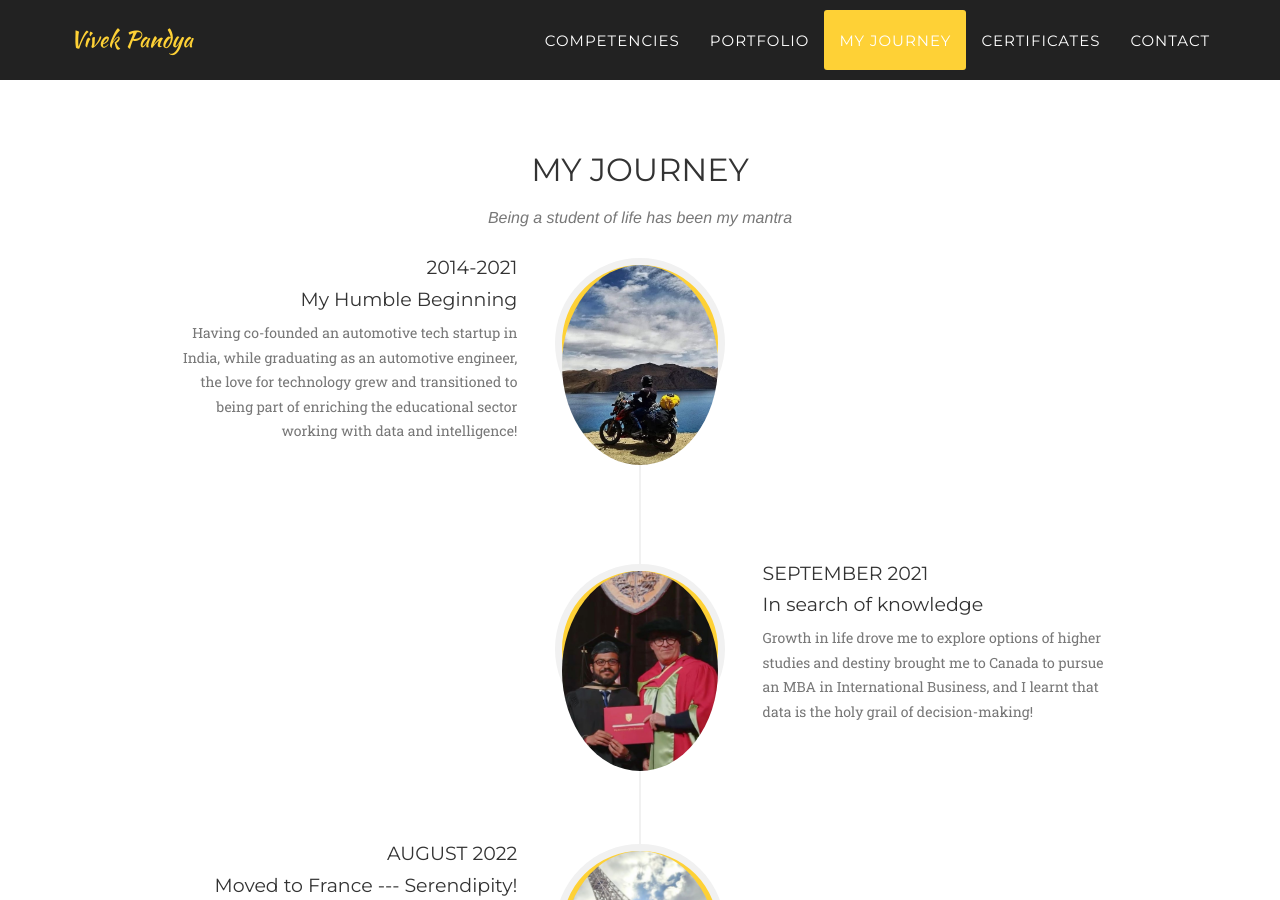
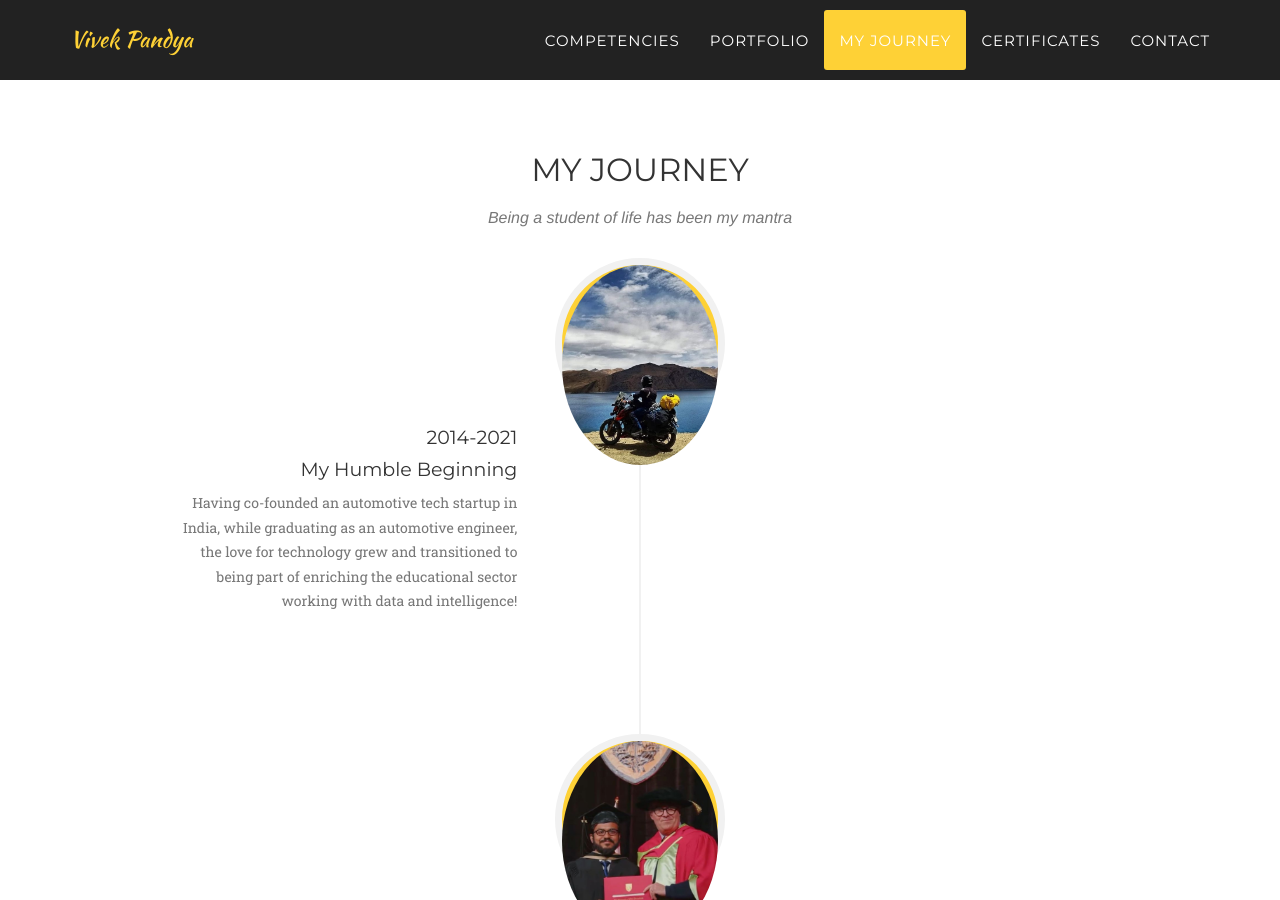
Before and after one commit to vivekp1705/vivekpandya, a Jekyll site: the page built from index.html, in a window 1280 px wide and 900 px high, scrolled down 2791 px. Built offline with Jekyll 4.4.1, drawn with Linux system fonts in a browser that asks for light colours; some web fonts are replaced.

Commit message:
Update about.html

```diff
--- a/_includes/about.html
+++ b/_includes/about.html
@@ -11,9 +11,9 @@
             <div class="col-lg-12">
                 <ul class="timeline">
                     <li>
-                        <div class="timeline-image">
+                        <div class="timeline-image" style="position: relative;">
                             <img class="img-circle img-responsive" src="img/about/1.jpg" alt=""
-                                style="width: 200px; height: 200px; object-fit: cover; border-radius: 50%;">
+                                style="width: 200px; height: 200px; object-fit: cover; border-radius: 50%; position: absolute; left: 50%; transform: translateX(-50%); z-index: 1;">
                         </div>
                         <div class="timeline-panel">
                             <div class="timeline-heading">
@@ -26,9 +26,9 @@
                         </div>
                     </li>
                     <li class="timeline-inverted">
-                        <div class="timeline-image">
+                        <div class="timeline-image" style="position: relative;">
                             <img class="img-circle img-responsive" src="img/about/2.jpg" alt=""
-                                style="width: 200px; height: 200px; object-fit: cover; border-radius: 50%;">
+                                style="width: 200px; height: 200px; object-fit: cover; border-radius: 50%; position: absolute; left: 50%; transform: translateX(-50%); z-index: 1;">
                         </div>
                         <div class="timeline-panel">
                             <div class="timeline-heading">
@@ -41,9 +41,9 @@
                         </div>
                     </li>
                     <li>
-                        <div class="timeline-image">
+                        <div class="timeline-image" style="position: relative;">
                             <img class="img-circle img-responsive" src="img/about/3.jpg" alt=""
-                                style="width: 200px; height: 200px; object-fit: cover; border-radius: 50%;">
+                                style="width: 200px; height: 200px; object-fit: cover; border-radius: 50%; position: absolute; left: 50%; transform: translateX(-50%); z-index: 1;">
                         </div>
                         <div class="timeline-panel">
                             <div class="timeline-heading">
@@ -56,9 +56,9 @@
                         </div>
                     </li>
                     <li class="timeline-inverted">
-                        <div class="timeline-image">
+                        <div class="timeline-image" style="position: relative;">
                             <img class="img-circle img-responsive" src="img/about/4.jpg" alt=""
-                                style="width: 200px; height: 200px; object-fit: cover; border-radius: 50%;">
+                                style="width: 200px; height: 200px; object-fit: cover; border-radius: 50%; position: absolute; left: 50%; transform: translateX(-50%); z-index: 1;">
                         </div>
                         <div class="timeline-panel">
                             <div class="timeline-heading">
```
